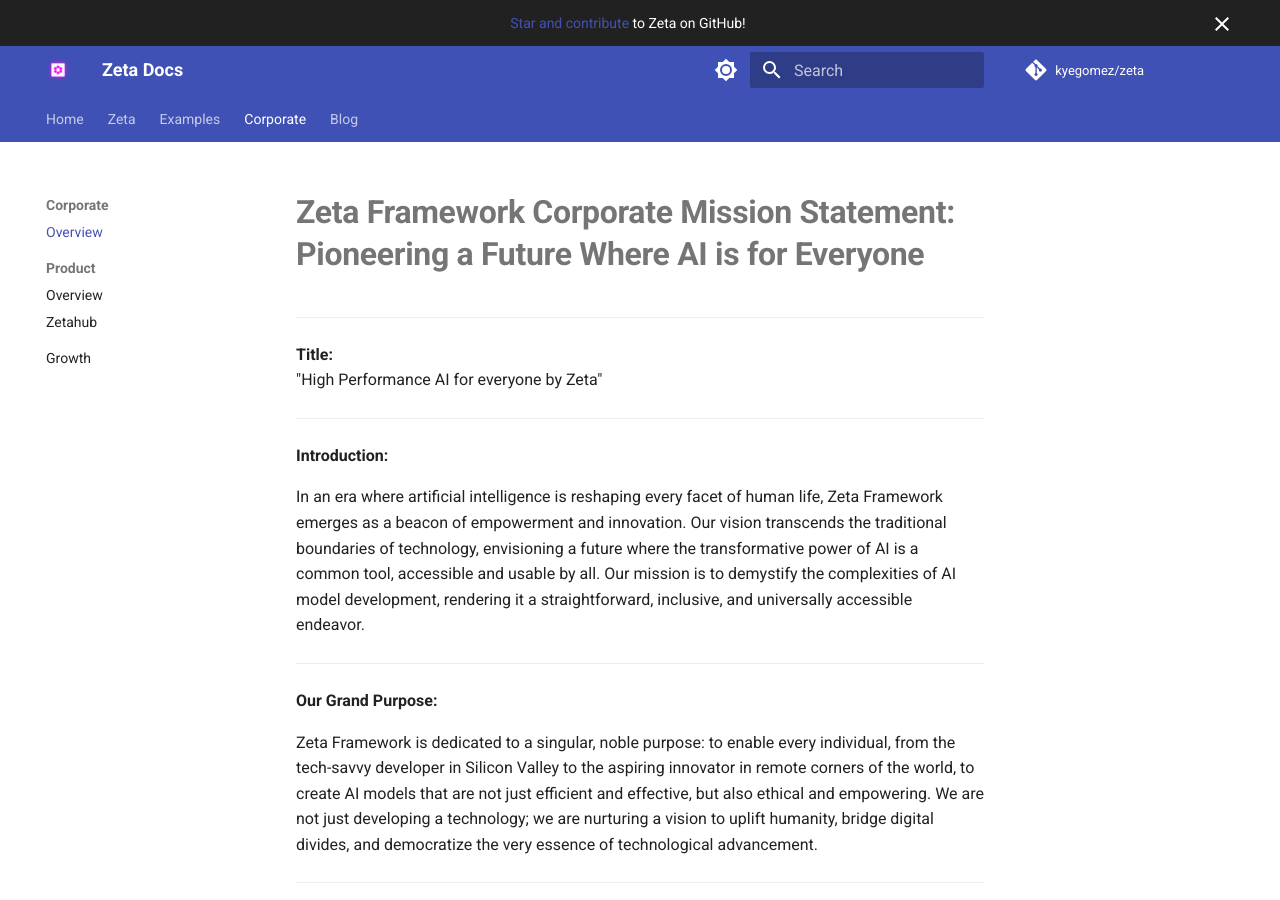
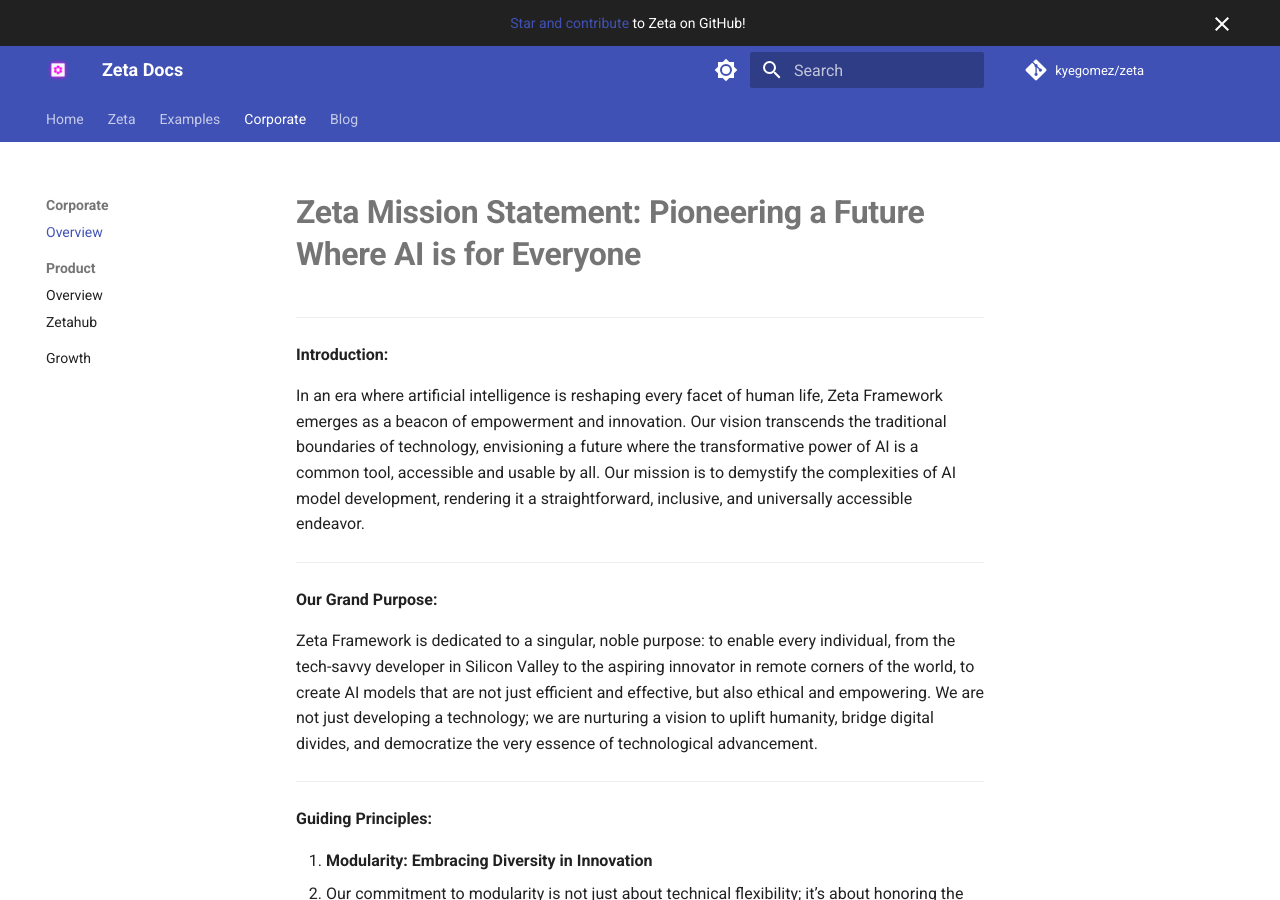
Before and after one commit to kyegomez/zeta, an MkDocs documentation site: the page built from docs/corporate/main.md, in a window 1280 px wide and 900 px high. Built offline with MkDocs 1.6.1 and Material for MkDocs 9.7.7, drawn with Linux system fonts in a browser that asks for light colours; comment, search, counter and statistics services are not loaded.

Commit message:
ai for everyone

```diff
--- a/docs/corporate/main.md
+++ b/docs/corporate/main.md
@@ -1,9 +1,5 @@
-# **Zeta Framework Corporate Mission Statement: Pioneering a Future Where AI is for Everyone**
+# **Zeta Mission Statement: Pioneering a Future Where AI is for Everyone**
 
----
-
-**Title:**
-"High Performance AI for everyone by Zeta"
 
 ---
 
```
